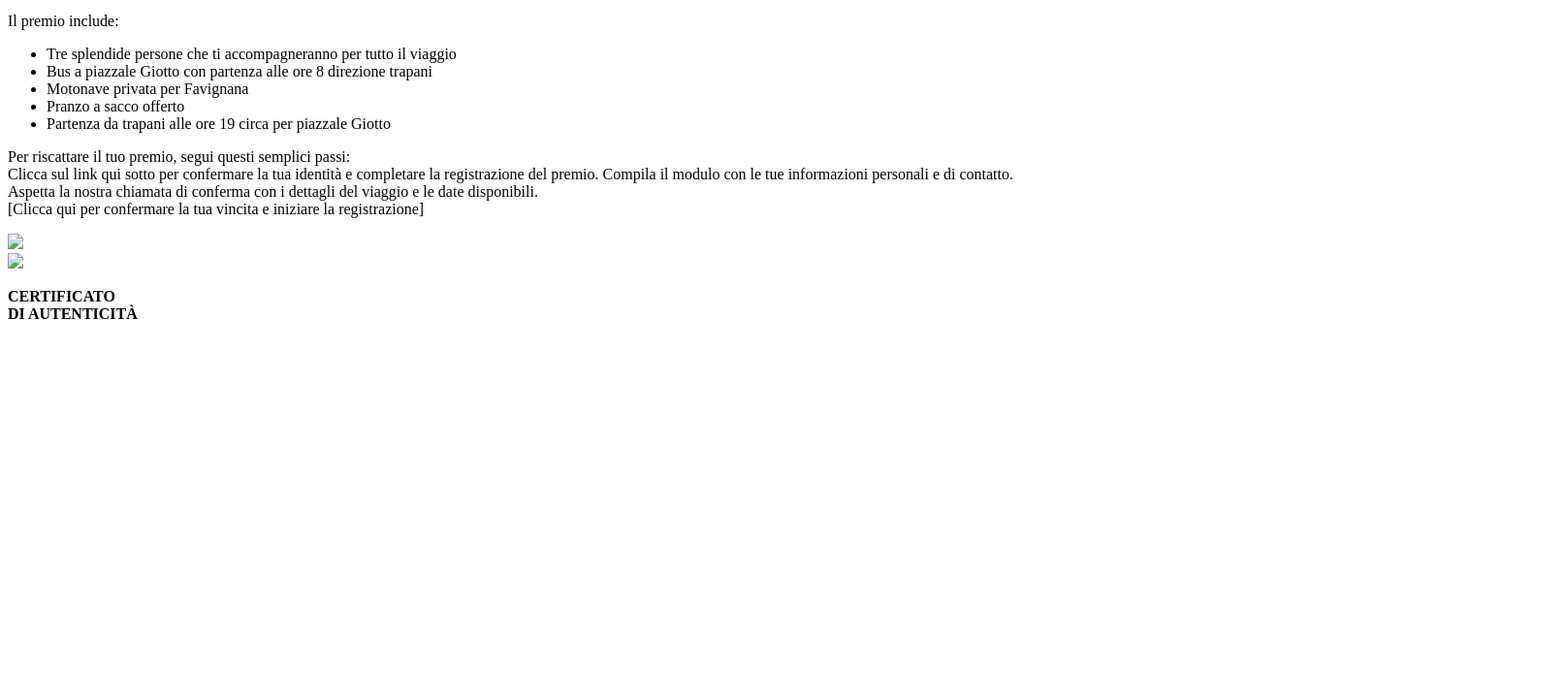
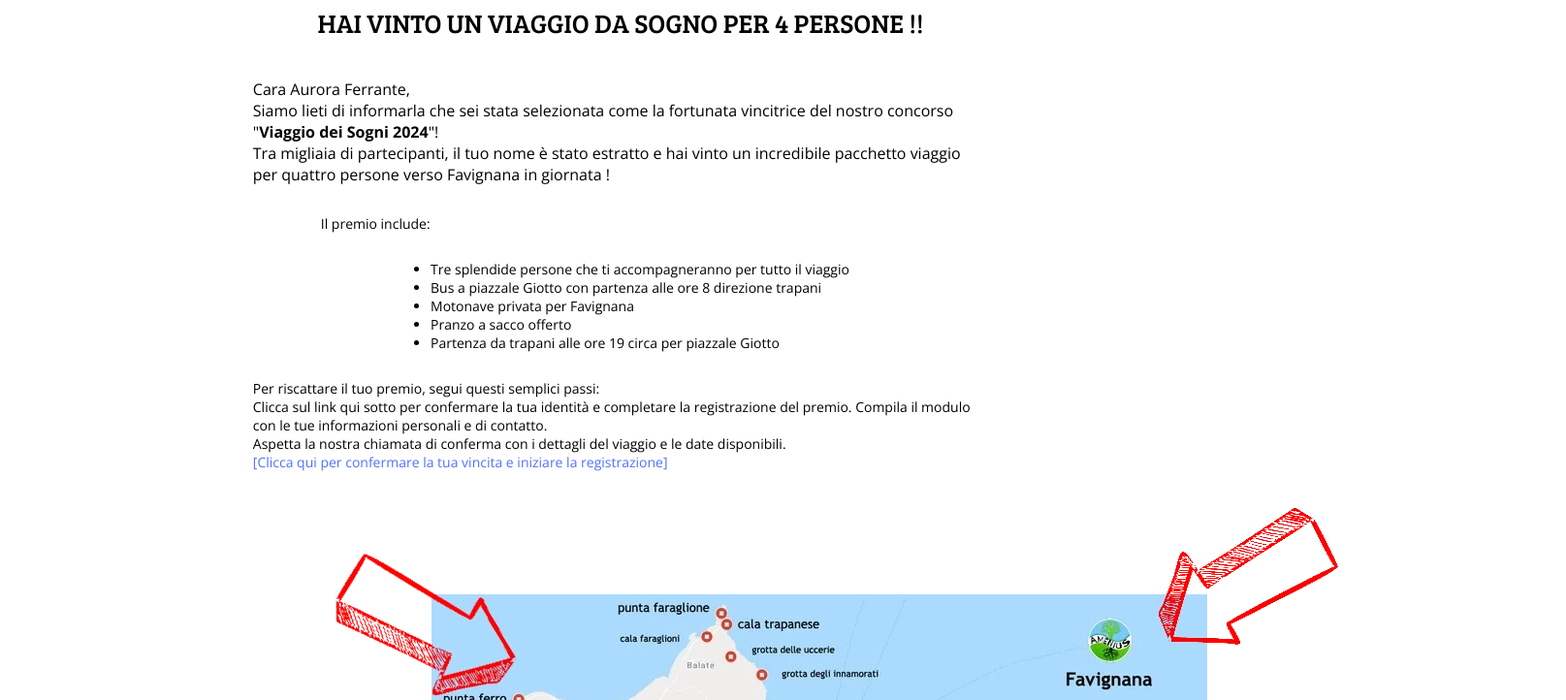
Before and after one commit to Cazzate/Congratulazioni, a plain HTML site: page docs/index.html in a window 1280 px wide. Shown: the part 184-906 px from the top of the page at 97% size, 1615 px wide, since content can reach past the window. Before the commit the page ends 800 px from the top, so only its background shows below. Drawn offline with nearby package versions, Linux system fonts and the light colour scheme; the site is published under a folder, as on GitHub Pages, so addresses that start at the root find nothing.

Commit message:
fix(cazzate): fixed directories

```diff
--- a/docs/index.html
+++ b/docs/index.html
@@ -3,7 +3,7 @@
     <head>
         <meta charset="UTF-8">
         <title>CONGRATULAZIONI!!!!</title>
-        <link rel="stylesheet" href="/docs/index.css" />
+        <link rel="stylesheet" href="index.css" />
     </head>
     <body>
 
@@ -43,9 +43,9 @@
             </p>
         </div>
         <div>
-            <img src="/assets/map.webp">
+            <img src="assets/map.webp">
             <div id="cerAu">
-                <img src="/assets/girg.webp">
+                <img src="assets/girg.webp">
                 <p><b>
                     CERTIFICATO <br/>
                     DI AUTENTICITÀ</b> </p>
```
Also changed, not shown: docs/assets/girg.webp (renamed from assets/girg.webp), docs/assets/map.webp (renamed from assets/map.webp).
